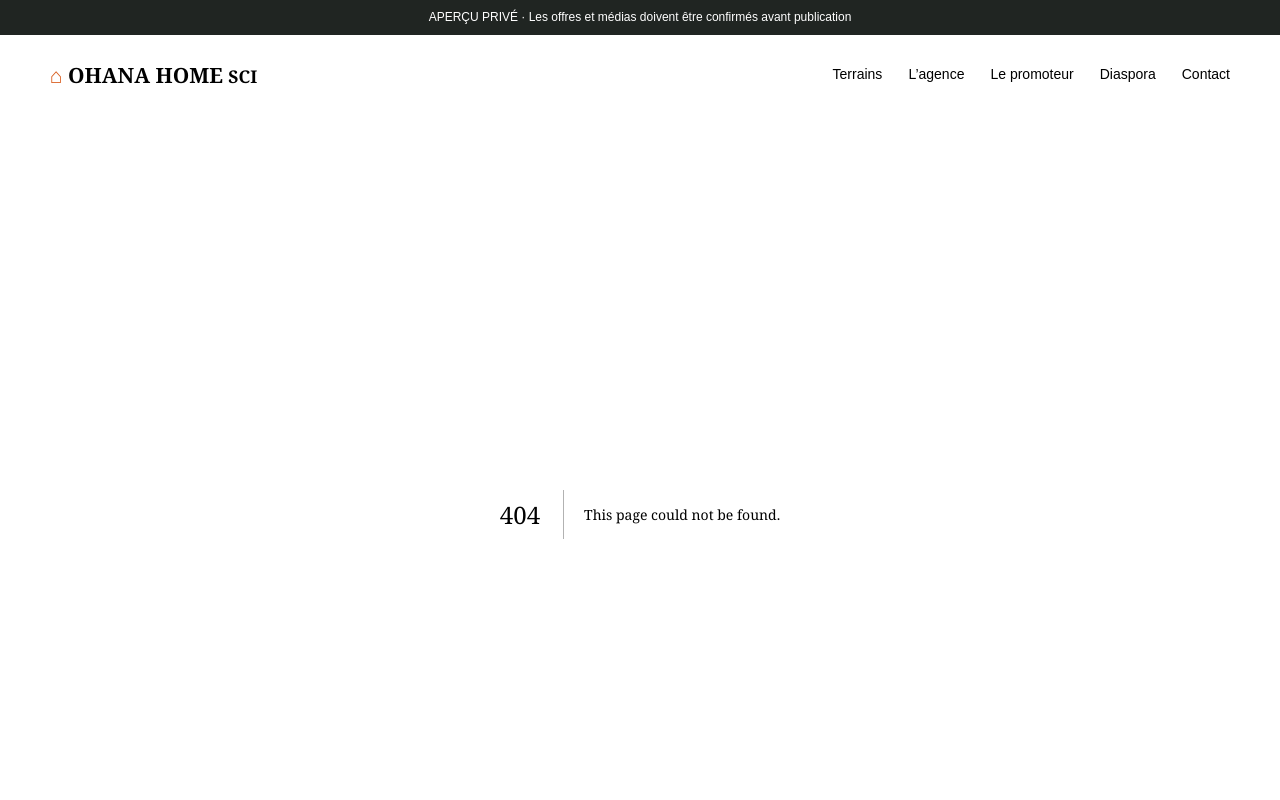
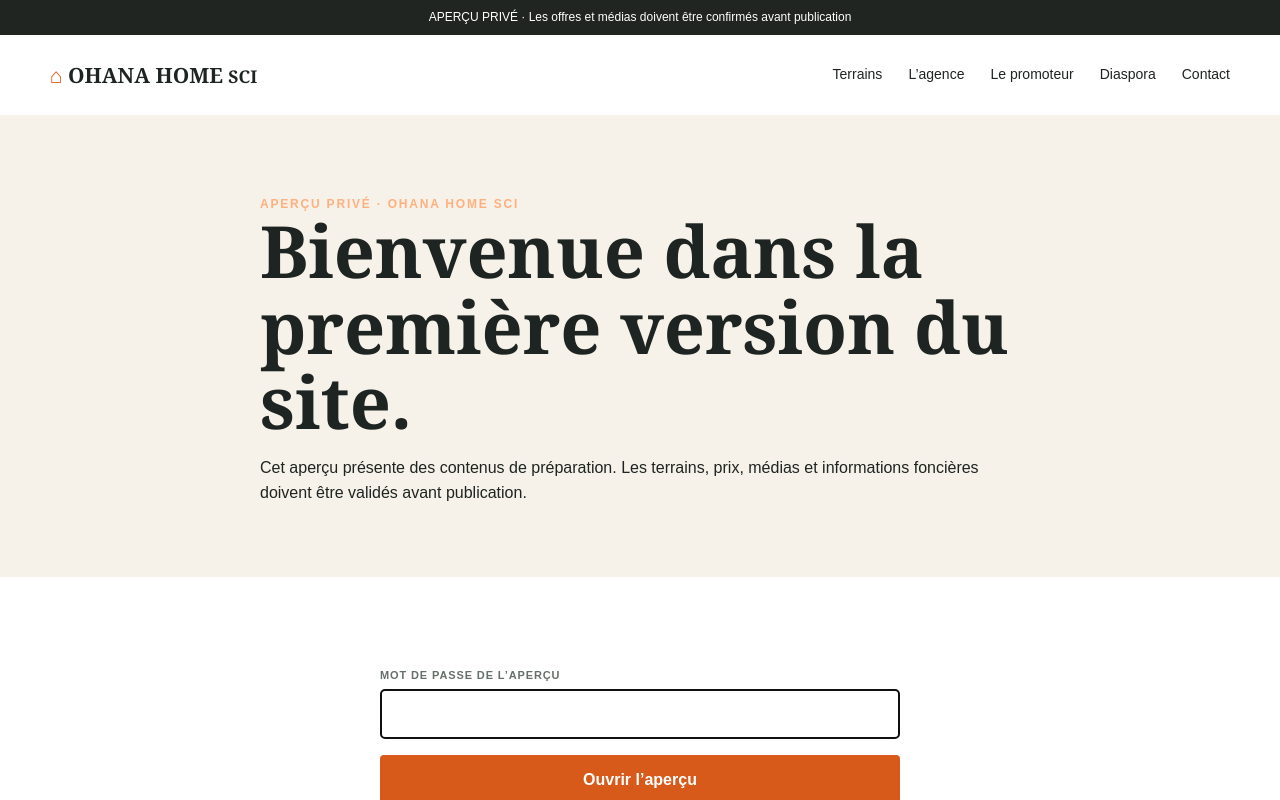
Before and after one commit to kmjdigitalprime/ohana-home-sci, a Next.js app: page /apercu in a window 1280 px wide. Before the commit this address had no page. Shown: the top 800 px of the page. Built offline with nearby package versions, Linux system fonts and the light colour scheme.

Commit message:
fix: add an in-app compatible preview login

```diff
--- /dev/null
+++ b/app/apercu/page.tsx
@@ -0,0 +1,76 @@
+"use client";
+
+import { useRouter } from "next/navigation";
+import { useState } from "react";
+
+export default function PreviewLoginPage() {
+  const router = useRouter();
+  const [error, setError] = useState("");
+  const [submitting, setSubmitting] = useState(false);
+
+  async function submit(event: React.FormEvent<HTMLFormElement>) {
+    event.preventDefault();
+    setError("");
+    setSubmitting(true);
+
+    const form = new FormData(event.currentTarget);
+    const response = await fetch("/api/preview/session", {
+      method: "POST",
+      headers: { "Content-Type": "application/json" },
+      body: JSON.stringify({ password: form.get("password") }),
+    }).catch(() => null);
+
+    if (!response?.ok) {
+      setError(
+        response?.status === 503
+          ? "L’aperçu n’est pas encore configuré."
+          : "Mot de passe incorrect. Vérifiez puis réessayez.",
+      );
+      setSubmitting(false);
+      return;
+    }
+
+    const requested = new URLSearchParams(window.location.search).get("next");
+    const destination = requested?.startsWith("/") && !requested.startsWith("//")
+      ? requested
+      : "/";
+    router.replace(destination);
+    router.refresh();
+  }
+
+  return (
+    <main>
+      <section className="page-hero">
+        <div className="container" style={{ maxWidth: 760 }}>
+          <div className="eyebrow">Aperçu privé · OHANA HOME SCI</div>
+          <h1>Bienvenue dans la première version du site.</h1>
+          <p>
+            Cet aperçu présente des contenus de préparation. Les terrains, prix,
+            médias et informations foncières doivent être validés avant publication.
+          </p>
+        </div>
+      </section>
+      <section className="section">
+        <div className="container" style={{ maxWidth: 520 }}>
+          <form className="form" onSubmit={submit}>
+            <div className="field">
+              <label htmlFor="password">Mot de passe de l’aperçu</label>
+              <input
+                id="password"
+                name="password"
+                type="password"
+                autoComplete="current-password"
+                required
+                autoFocus
+              />
+            </div>
+            <button className="btn" disabled={submitting}>
+              {submitting ? "Ouverture…" : "Ouvrir l’aperçu"}
+            </button>
+            {error && <p className="error" role="alert">{error}</p>}
+          </form>
+        </div>
+      </section>
+    </main>
+  );
+}
```
